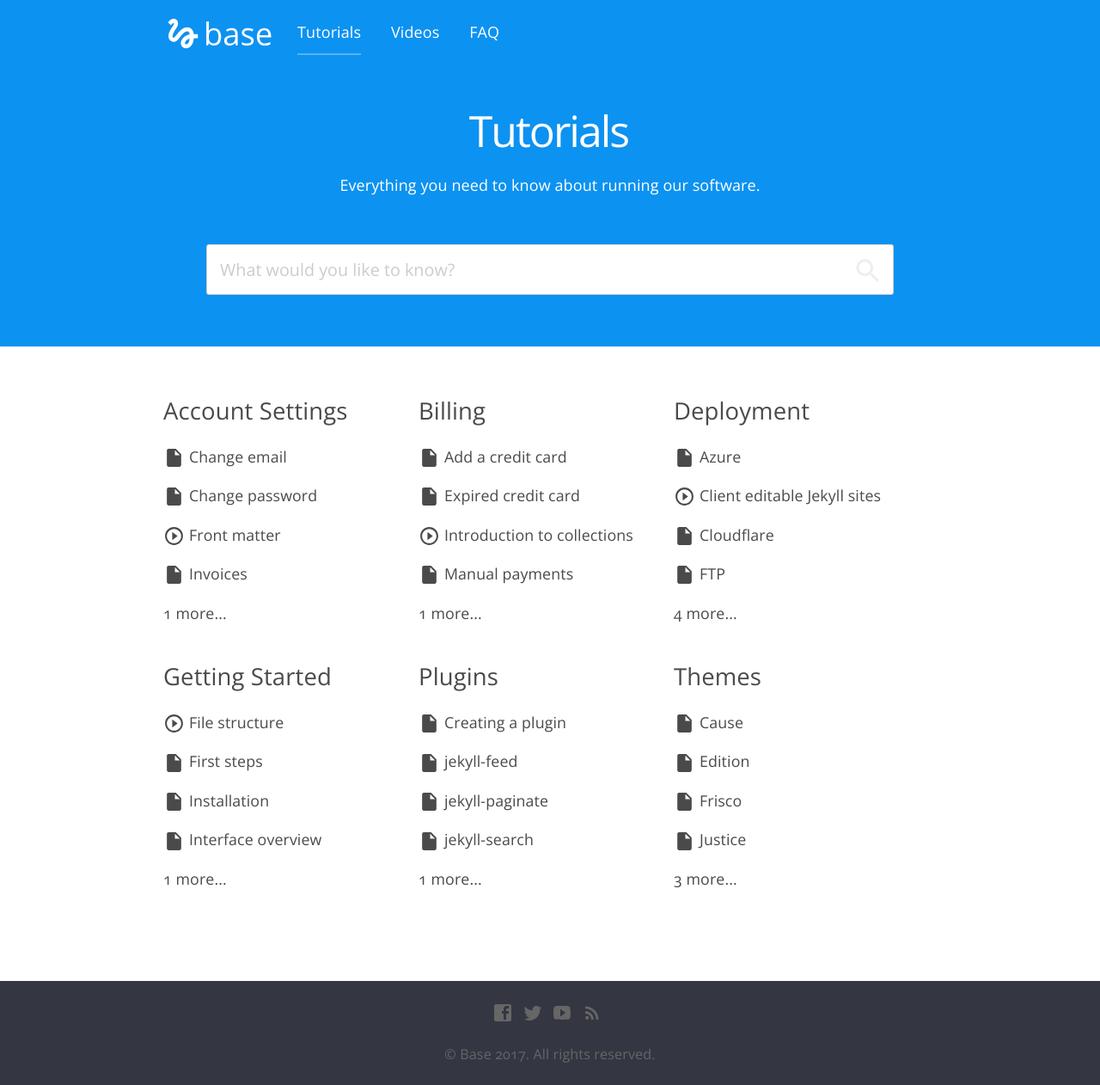
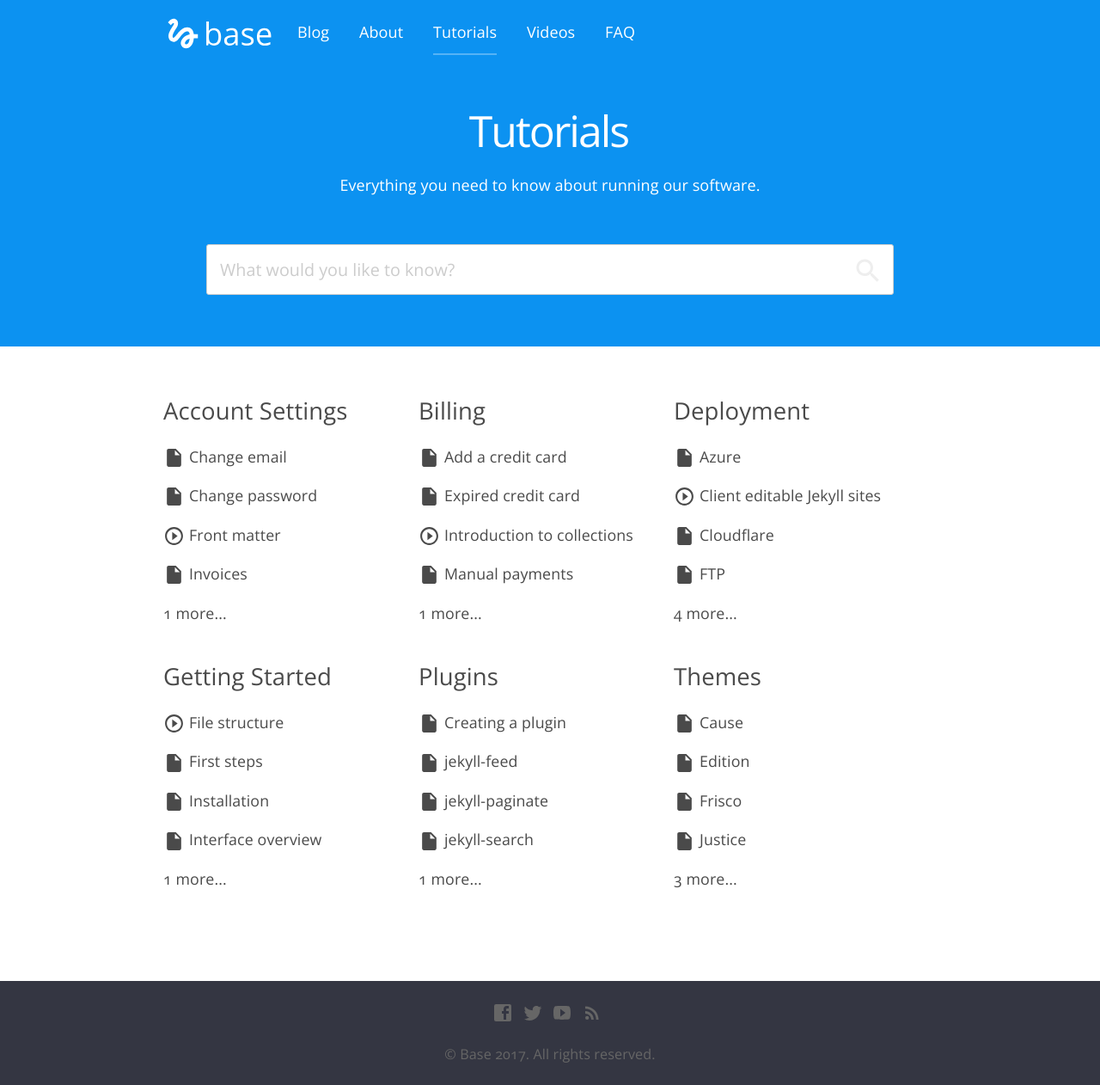
Before and after one commit to ZeroDeth/linuxops, a Jekyll site: the page built from index.html, in a window 1280 px wide. Shown: the whole page at 86% size. Built offline with Jekyll 4.4.1, drawn with Linux system fonts in a browser that asks for light colours; nearby versions of some CDN libraries.

Commit message:
Updated '_data/navigation.yml' via CloudCannon

```diff
--- a/_data/navigation.yml
+++ b/_data/navigation.yml
@@ -1,3 +1,7 @@
+- name: Blog
+  link: /blog/
+- name: About
+  link: /about/
 - name: Tutorials
   link: /
 - name: Videos
```
